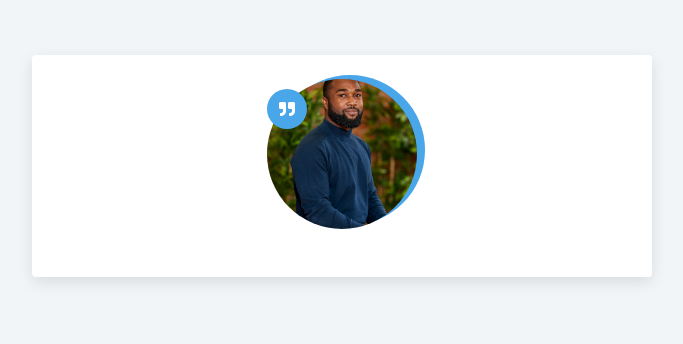
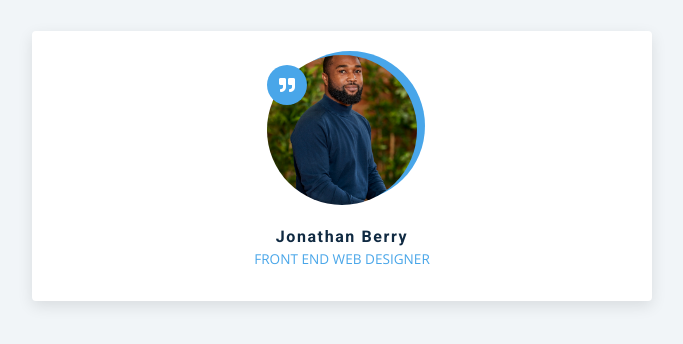
Before and after one commit to JonnyBerry/mini-javascript-projects, a plain HTML site: page 03-reviews/setup/index.html in a window 1280 px wide. Shown: the part 294-638 px from the top of the page, without its empty margins (298-981 px from the left). Drawn offline with nearby package versions, Linux system fonts and the light colour scheme.

Commit message:
added name and job title to image card

```diff
--- a/03-reviews/setup/index.html
+++ b/03-reviews/setup/index.html
@@ -25,6 +25,8 @@
           <div class="img-container">
           <img src="jonathan-0.jpg" id="person-img" alt="" />
         </div>
+        <h4 id="author">jonathan berry</h4>
+        <p id="job">front end web designer</p>
         </article>
       </section>
     </main>
```
